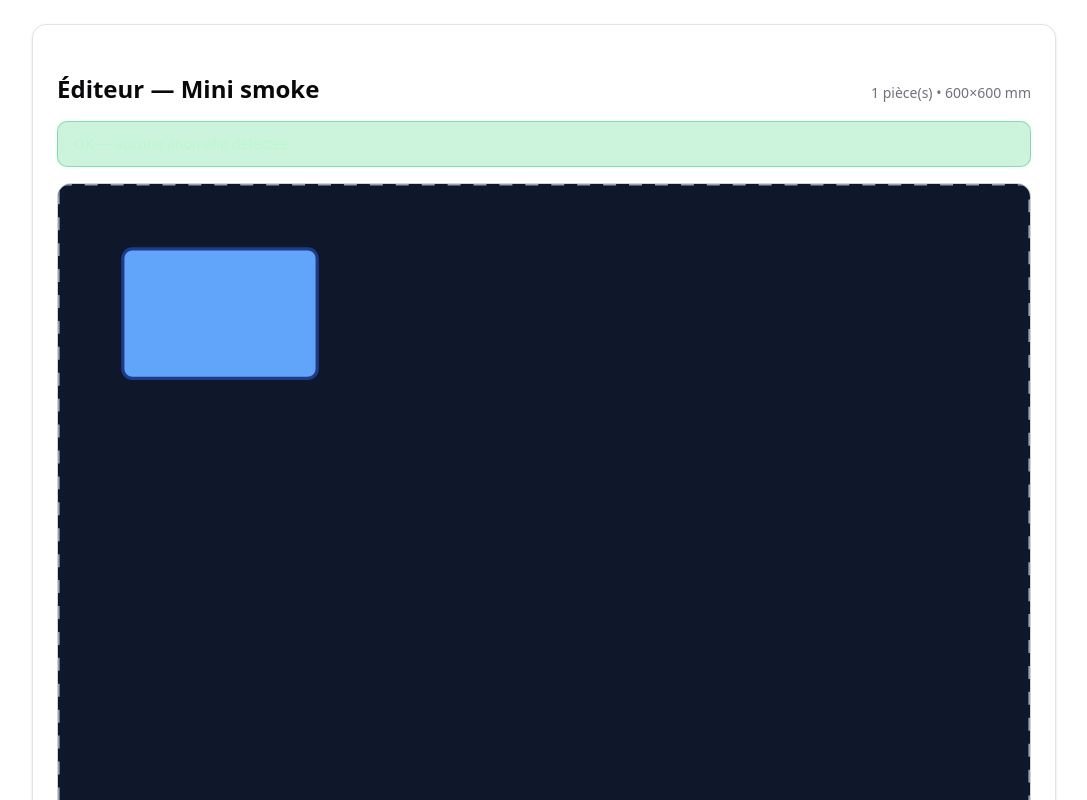
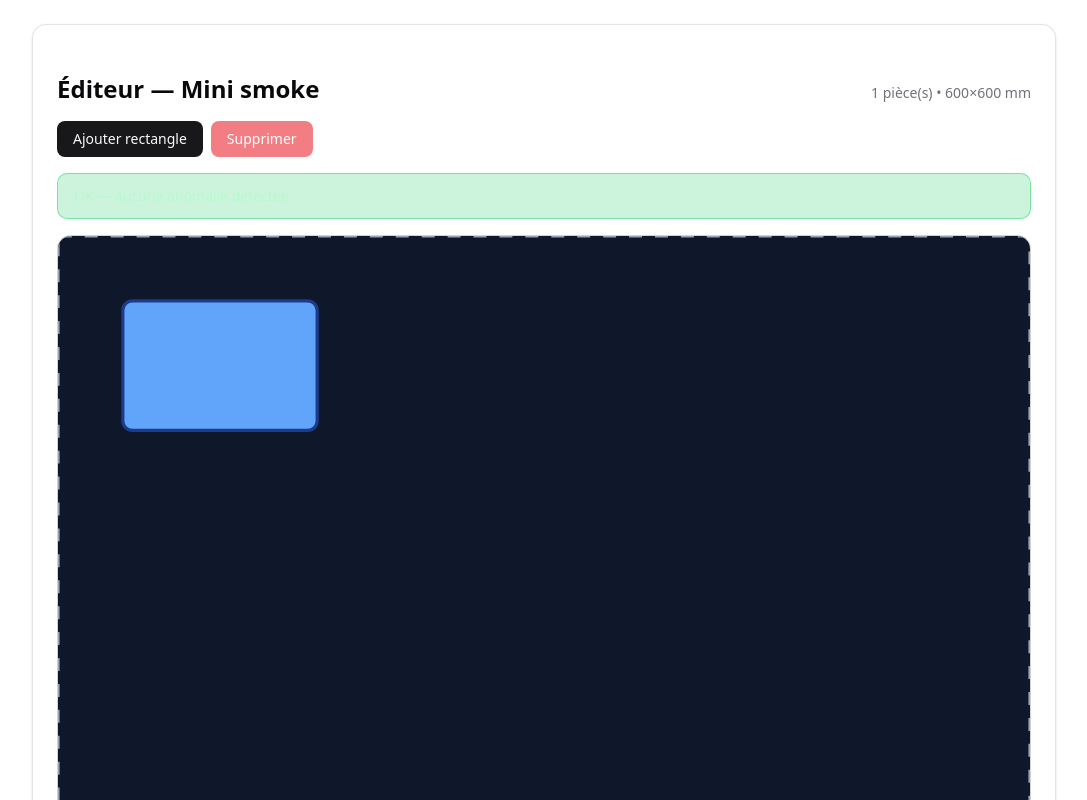
Before and after one commit to Lukeskydweller/Editeur-d-cor-, a React (Vite) app: page / in a window 1280 px wide. Shown: the top 800 px of the page, without its empty margins (96-1183 px from the left). Built offline with nearby package versions, Linux system fonts and the light colour scheme; the HTML template or start-up script is replaced by a standard one.

Commit message:
feat(toolbar): add rect at center + delete selected (+Delete key); tests OK

```diff
--- a/src/App.tsx
+++ b/src/App.tsx
@@ -1,5 +1,6 @@
 import { useEffect, useRef } from 'react';
 import { Card, CardContent } from '@/components/ui/card';
+import { Button } from '@/components/ui/button';
 import { useSceneStore } from '@/state/useSceneStore';
 import { validateNoOverlap, validateInsideScene } from '@/lib/sceneRules';
 import { pxToMmFactor } from '@/lib/ui/coords';
@@ -17,6 +18,8 @@ export default function App() {
   const updateDrag = useSceneStore((s) => s.updateDrag);
   const endDrag = useSceneStore((s) => s.endDrag);
   const cancelDrag = useSceneStore((s) => s.cancelDrag);
+  const addRectAtCenter = useSceneStore((s) => s.addRectAtCenter);
+  const deleteSelected = useSceneStore((s) => s.deleteSelected);
 
   const dragStartRef = useRef<{ x: number; y: number } | null>(null);
   const dragFactorRef = useRef<number>(1);
@@ -29,9 +32,17 @@ export default function App() {
     }
   }, [scene.layerOrder.length, initSceneWithDefaults]);
 
-  // Gestion du nudge clavier
+  // Gestion du nudge clavier + Delete
   useEffect(() => {
     const handleKeyDown = (e: KeyboardEvent) => {
+      // Delete key
+      if (e.key === 'Delete') {
+        e.preventDefault();
+        deleteSelected();
+        return;
+      }
+
+      // Arrow keys
       if (!['ArrowLeft', 'ArrowRight', 'ArrowUp', 'ArrowDown'].includes(e.key)) return;
       e.preventDefault();
 
@@ -49,7 +60,7 @@ export default function App() {
 
     window.addEventListener('keydown', handleKeyDown);
     return () => window.removeEventListener('keydown', handleKeyDown);
-  }, [nudgeSelected]);
+  }, [nudgeSelected, deleteSelected]);
 
   // Gestion du drag souris
   const handlePointerDown = (e: React.PointerEvent, pieceId: string) => {
@@ -111,6 +122,14 @@ export default function App() {
               {Object.keys(scene.pieces).length} pièce(s) • {scene.size.w}×{scene.size.h} mm
             </div>
           </header>
+
+          {/* Toolbar */}
+          <div className="flex gap-2">
+            <Button onClick={() => addRectAtCenter(100, 60)}>Ajouter rectangle</Button>
+            <Button onClick={deleteSelected} disabled={!selectedId} variant="destructive">
+              Supprimer
+            </Button>
+          </div>
 
           {/* Barre de statut des règles */}
           <div
--- a/src/state/useSceneStore.ts
+++ b/src/state/useSceneStore.ts
@@ -43,6 +43,8 @@ type SceneActions = {
   updateDrag: (dx: number, dy: number) => void;
   endDrag: () => void;
   cancelDrag: () => void;
+  addRectAtCenter: (w: Milli, h: Milli) => void;
+  deleteSelected: () => void;
 };
 
 export const useSceneStore = create<SceneState & SceneActions>((set) => ({
@@ -268,4 +270,76 @@ export const useSceneStore = create<SceneState & SceneActions>((set) => ({
     set(produce((draft: SceneState) => {
       draft.ui.dragging = undefined;
     })),
+
+  addRectAtCenter: (w, h) =>
+    set(produce((draft: SceneState) => {
+      // Utiliser le premier layer (pour l'instant)
+      let layerId = draft.scene.layerOrder[0];
+      if (!layerId) {
+        // Créer un layer si absent
+        layerId = genId('layer');
+        draft.scene.layers[layerId] = {
+          id: layerId,
+          name: 'Calque 1',
+          z: 0,
+          pieces: [],
+        };
+        draft.scene.layerOrder.push(layerId);
+      }
+
+      // Utiliser le premier matériau
+      let materialId = Object.keys(draft.scene.materials)[0];
+      if (!materialId) {
+        // Créer un matériau si absent
+        materialId = genId('mat');
+        draft.scene.materials[materialId] = {
+          id: materialId,
+          name: 'Matériau 1',
+          oriented: false,
+        };
+      }
+
+      // Créer la nouvelle pièce au centre
+      const pieceId = genId('piece');
+      const centerX = (draft.scene.size.w - w) / 2;
+      const centerY = (draft.scene.size.h - h) / 2;
+
+      const newPiece: Piece = {
+        id: pieceId,
+        layerId,
+        materialId,
+        position: { x: centerX, y: centerY },
+        rotationDeg: 0,
+        scale: { x: 1, y: 1 },
+        kind: 'rect',
+        size: { w, h },
+      };
+
+      draft.scene.pieces[pieceId] = newPiece;
+      draft.scene.layers[layerId].pieces.push(pieceId);
+
+      // Auto-sélectionner la nouvelle pièce
+      draft.ui.selectedId = pieceId;
+    })),
+
+  deleteSelected: () =>
+    set(produce((draft: SceneState) => {
+      const selectedId = draft.ui.selectedId;
+      if (!selectedId) return;
+
+      const piece = draft.scene.pieces[selectedId];
+      if (!piece) return;
+
+      // Retirer la pièce du layer
+      const layer = draft.scene.layers[piece.layerId];
+      if (layer) {
+        layer.pieces = layer.pieces.filter((id) => id !== selectedId);
+      }
+
+      // Supprimer la pièce
+      delete draft.scene.pieces[selectedId];
+
+      // Désélectionner
+      draft.ui.selectedId = undefined;
+    })),
 }));
```
Also changed, not shown: 1 other file (tests, documents, lock files or other folders).
